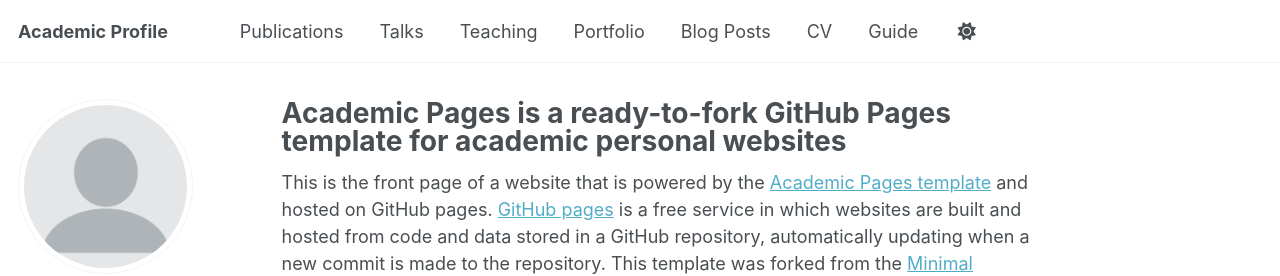
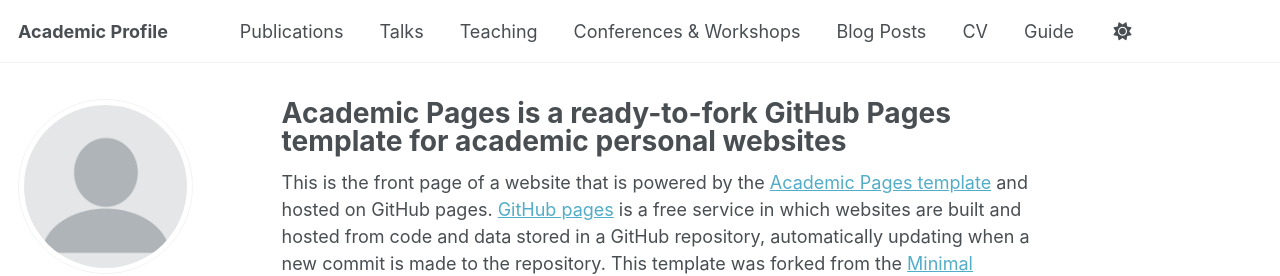
Before and after one commit to sandeepkajal912/sandeepkajal912.github.io, a Jekyll site: the page built from _pages/about.md, in a window 1280 px wide. Shown: the top 276 px of the page. Built offline with Jekyll 4.4.1, drawn with Linux system fonts in a browser that asks for light colours; some web fonts are replaced.

Commit message:
Update navigation.yml

```diff
--- a/_data/navigation.yml
+++ b/_data/navigation.yml
@@ -17,8 +17,8 @@ main:
   - title: "Teaching"
     url: /teaching/
 
-  - title: "Portfolio"
-    url: /portfolio/
+  - title: Conferences & Workshops
+    url: /conferences-workshops/
 
   - title: "Blog Posts"
     url: /year-archive/
```
